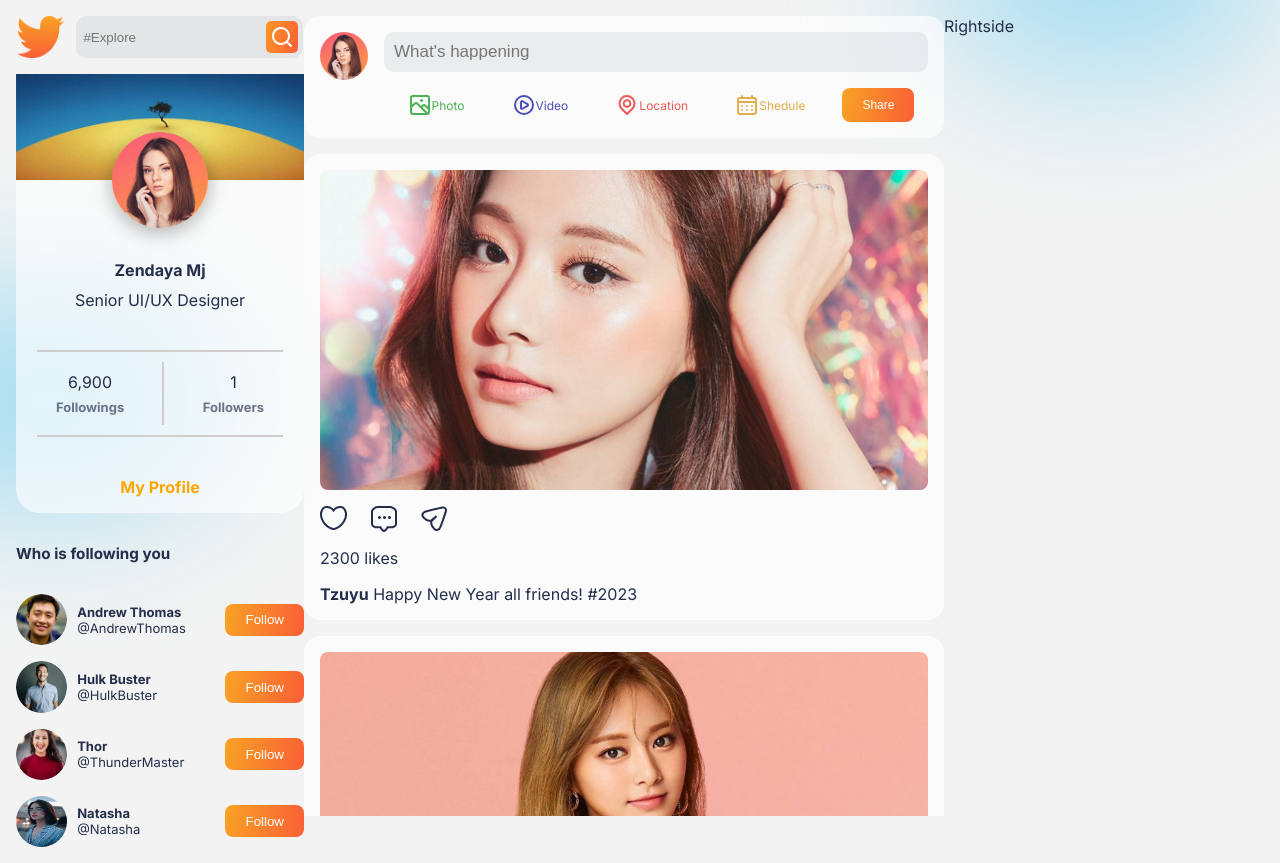
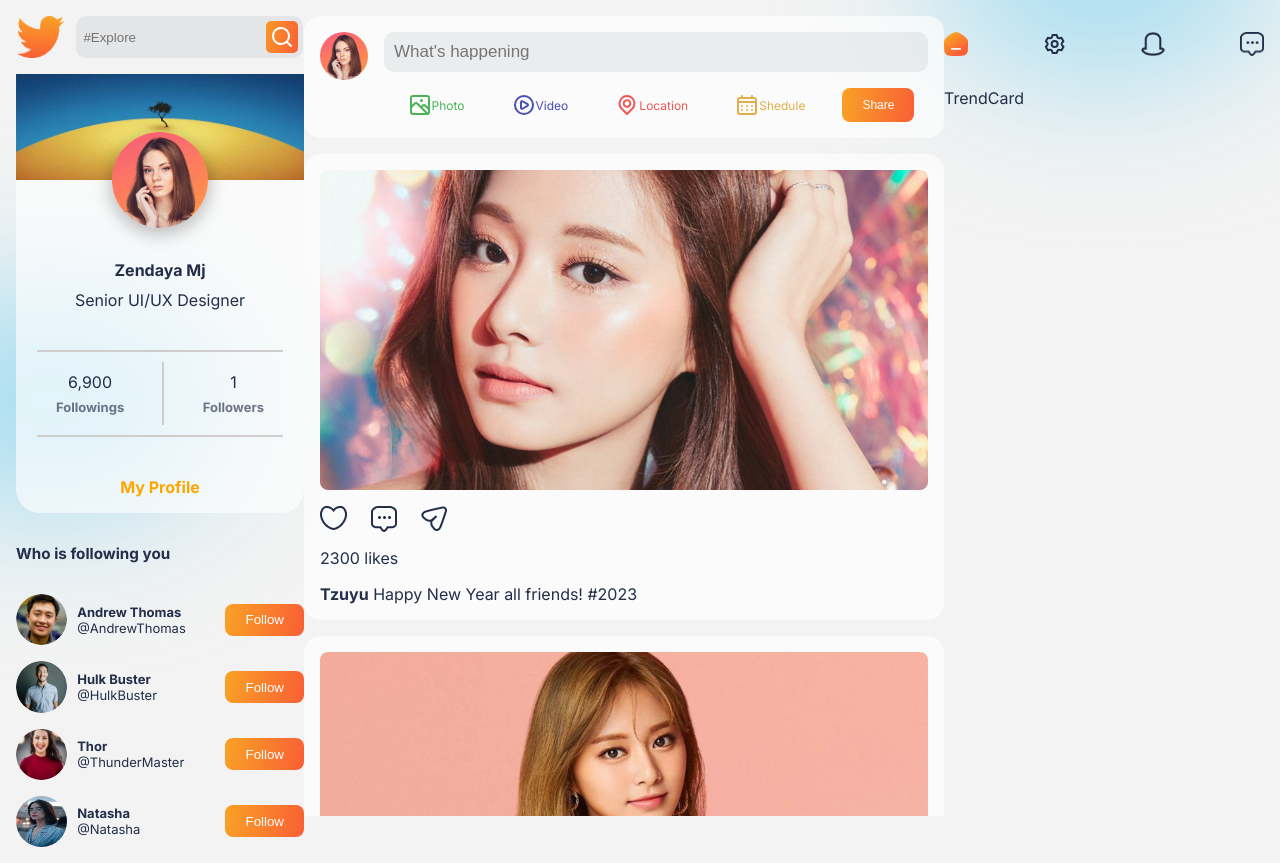
Before and after one commit to Rejoy01/Social_Media_app, a React (Create React App) app in the folder client/: page / in a window 1280 px wide. Built offline with nearby package versions, Linux system fonts and the light colour scheme.

Commit message:
RightSide

```diff
--- /dev/null
+++ b/client/src/components/RightSide/RightSide.css
@@ -0,0 +1,16 @@
+.RightSide{
+    display: flex;
+    flex-direction: column;
+    gap: 2rem;
+}
+
+.navIcons{
+    margin-top: 1rem;
+    display: flex;
+    justify-content: space-between;
+}
+
+.navIcons>img{
+    width: 1.5rem;
+    height: 1.5rem;
+}
--- /dev/null
+++ b/client/src/components/RightSide/RightSide.jsx
@@ -0,0 +1,24 @@
+import React from 'react'
+import "./RightSide.css"
+import Home from "../../img/home.png"
+import Noti from "../../img/noti.png"
+import Comment from "../../img/comment.png"
+import {UilSetting} from "@iconscout/react-unicons"
+import TrendCard from '../TrendCard/TrendCard'
+
+const RightSide = () => {
+  return (
+    <div className='RightSide'>
+        <div className="navIcons">
+            <img src={Home} alt="" />
+            <UilSetting />
+            <img src={Noti} alt="" />
+            <img src={Comment} alt="" />
+        </div>
+        <TrendCard />
+
+    </div>
+  )
+}
+
+export default RightSide
--- /dev/null
+++ b/client/src/components/TrendCard/TrendCard.jsx
@@ -0,0 +1,12 @@
+import React from 'react'
+import "./TrendCard.css"
+
+const TrendCard = () => {
+  return (
+    <div>
+      TrendCard
+    </div>
+  )
+}
+
+export default TrendCard
--- a/client/src/pages/home/Home.jsx
+++ b/client/src/pages/home/Home.jsx
@@ -2,13 +2,14 @@
 import "./Home.css"
 import ProfileSide from '../../components/ProfileSide/ProfileSide'
 import PostSide from '../../components/PostSide/PostSide'
+import RightSide from '../../components/RightSide/RightSide'
 
 const Home = () => {
   return (
     <div className='Home'>
         <ProfileSide />
         <PostSide />
-        <div className="RightSide">Rightside</div>
+        <RightSide />
 
     </div>
   )
```
Also changed, not shown: client/src/Data/TrenData.js (added, +26 -0 lines), client/src/components/TrendCard/TrendCard.css (added).
